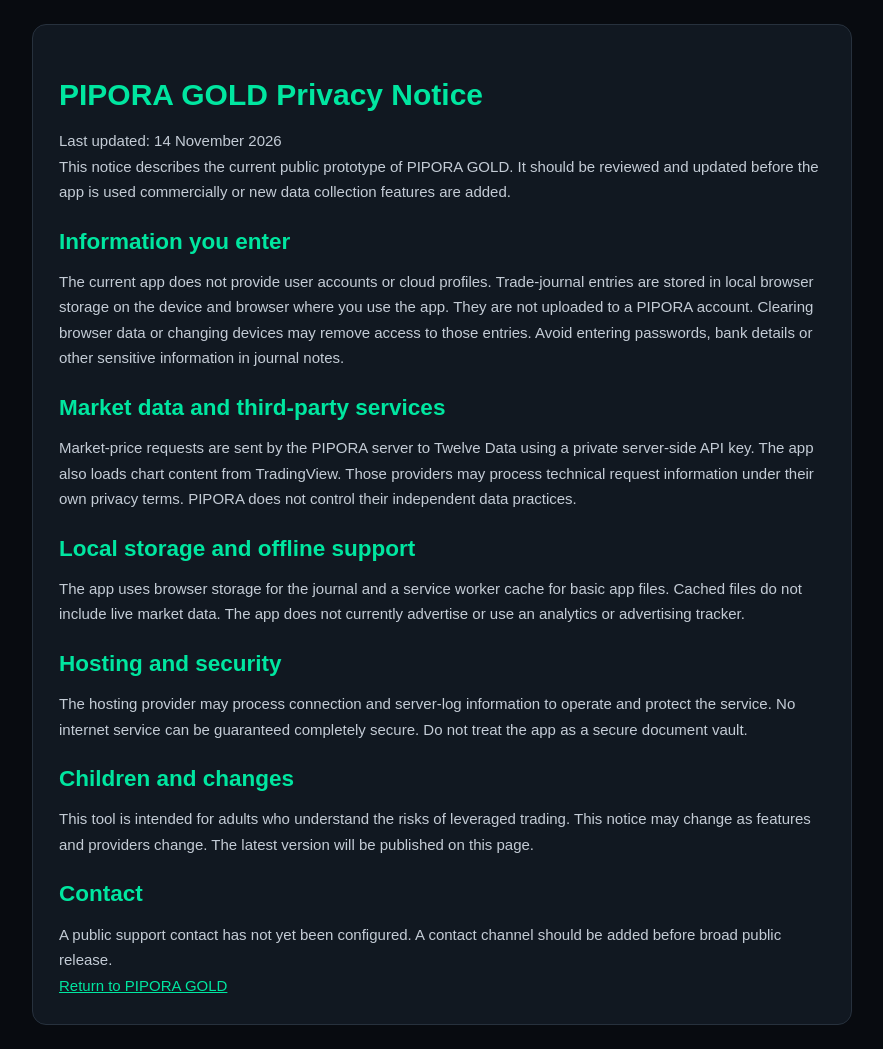
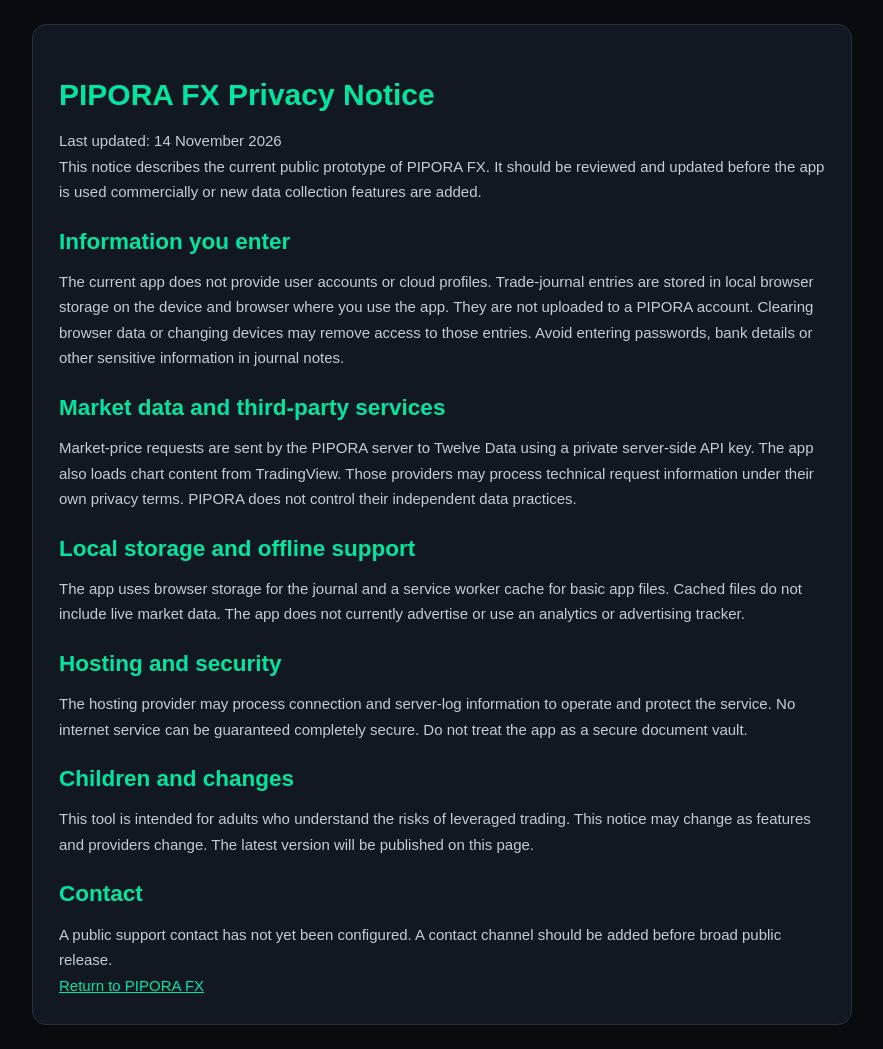
Before and after one commit to omojolaayobami83-hue/PIPORA-FX, a website: page public/privacy.html in a window 1280 px wide. Shown: the whole page, without its empty margins (198-1081 px from the left). Drawn offline with Linux system fonts and the light colour scheme.

Commit message:
Complete PIPORA FX branding and cache refresh

```diff
--- a/public/privacy.html
+++ b/public/privacy.html
@@ -4,7 +4,7 @@
   <meta charset="utf-8">
   <meta name="viewport" content="width=device-width,initial-scale=1">
   <meta name="theme-color" content="#080b10">
-  <title>PIPORA GOLD | Privacy Notice</title>
+  <title>PIPORA FX | Privacy Notice</title>
   <link rel="stylesheet" href="/style.css">
   <style>
     body{background:#080b10;color:#e8edf4;font:15px/1.7 Arial,sans-serif;padding:24px}
@@ -13,9 +13,9 @@
   </style>
 </head>
 <body><main>
-  <h1>PIPORA GOLD Privacy Notice</h1>
+  <h1>PIPORA FX Privacy Notice</h1>
   <p>Last updated: 14 November 2026</p>
-  <p>This notice describes the current public prototype of PIPORA GOLD. It should be reviewed and updated before the app is used commercially or new data collection features are added.</p>
+  <p>This notice describes the current public prototype of PIPORA FX. It should be reviewed and updated before the app is used commercially or new data collection features are added.</p>
   <h2>Information you enter</h2>
   <p>The current app does not provide user accounts or cloud profiles. Trade-journal entries are stored in local browser storage on the device and browser where you use the app. They are not uploaded to a PIPORA account. Clearing browser data or changing devices may remove access to those entries. Avoid entering passwords, bank details or other sensitive information in journal notes.</p>
   <h2>Market data and third-party services</h2>
@@ -28,5 +28,5 @@
   <p>This tool is intended for adults who understand the risks of leveraged trading. This notice may change as features and providers change. The latest version will be published on this page.</p>
   <h2>Contact</h2>
   <p>A public support contact has not yet been configured. A contact channel should be added before broad public release.</p>
-  <p><a href="/">Return to PIPORA GOLD</a></p>
+  <p><a href="/">Return to PIPORA FX</a></p>
 </main></body></html>
```
